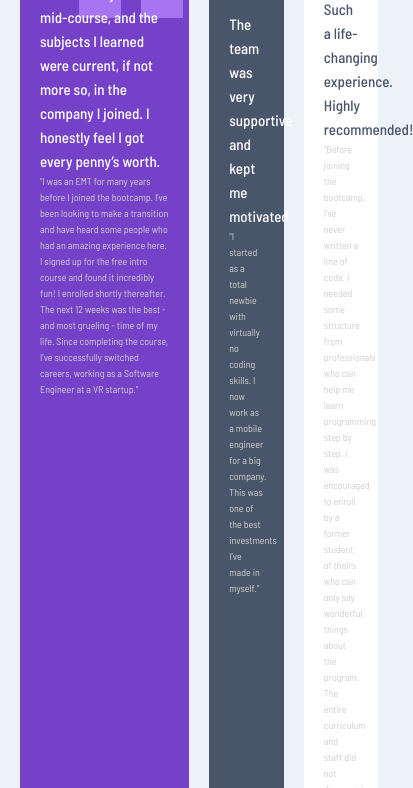
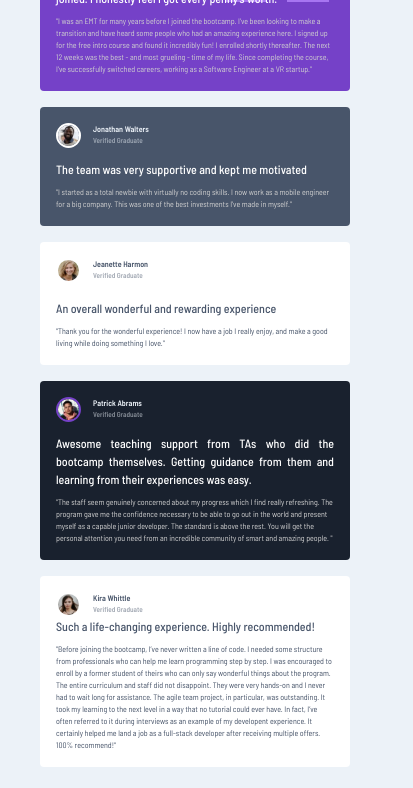
Before and after one commit to Denniman/testimonial-grid-challenge, a website: page index.html in a window 390 px wide. Shown: the part 124-912 px from the top of the page, 413 px wide, since content can reach past the window. Drawn offline with Linux system fonts and the light colour scheme.

Commit message:
mobile responsive

```diff
--- a/index.html
+++ b/index.html
@@ -8,7 +8,9 @@
     <link rel="stylesheet" href="./css/style.css">
     <title>Frontendmentor | Testimonial Grid Challenge</title>
 </head>
-<body class="container">
+<body>
+
+    <main class="container">
 
         <section class="card daniel">
 
@@ -21,11 +23,12 @@
             </header>
 
 
-        <p class="paragraph-primary">
+            <p class="paragraph-primary mb">
                 I received a job offer mid-course, and the subjects I learned were current, if not more so,
                 in the company I joined. I honestly feel I got every penny’s worth.
             </p>
 
+            <blockquote>
                 <p class="paragraph-secondary">
                     &quot;I was an EMT for many years before I joined the bootcamp. I’ve been looking to make a
                     transition and have heard some people who had an amazing experience here. I signed up
@@ -33,6 +36,7 @@
                     The next 12 weeks was the best - and most grueling - time of my life. Since completing
                     the course, I’ve successfully switched careers, working as a Software Engineer at a VR startup.&quot;
                 </p>
+            </blockquote>
 
         </section>
 
@@ -45,14 +49,16 @@
                 </div>
             </header>
 
-        <p class="paragraph-primary">
+            <p class="paragraph-primary mb">
                 The team was very supportive and kept me motivated
             </p>
 
+            <blockquote>
                 <p class="paragraph-secondary">
                     &quot;I started as a total newbie with virtually no coding skills. I now work as a mobile engineer
                     for a big company. This was one of the best investments I’ve made in myself.&quot;
                 </p>
+            </blockquote>
 
         </section>
 
@@ -62,18 +68,20 @@
 
             <div class="header__headings">
                 <h1 class="heading-primary--greydark header__headings--main">Jeanette Harmon</h1>
-            <h3 class="heading-tertiary header__headings--sub">Verified Graduate</h3>
+                <h3 class="heading-tertiary--greydark header__headings--sub">Verified Graduate</h3>
             </div>
         </header>
 
-    <p class="paragraph-primary--dark">
+        <p class="paragraph-primary--dark mb mt">
             An overall wonderful and rewarding experience
         </p>
 
-    <p class="paragraph-secondary">
+        <blockquote>
+            <p class="paragraph-secondary--dark">
                 &quot;Thank you for the wonderful experience! I now have a job I really enjoy, and make a good living
                 while doing something I love.&quot;
             </p>
+        </blockquote>
       </section>
 
       <section class="card patrick">
@@ -81,7 +89,7 @@
               <img src="./images/image-patrick.jpg" alt="patrick image" class="img img-4">
 
               <div class="header__headings">
-            <h1 class="heading-primary header__headings--main">Patrick Abrams</h1>
+                <h1 class="heading-primary header__primary--violet">Patrick Abrams</h1>
                 <h3 class="heading-tertiary header__headings--sub">Verified Graduate</h3>
             </div>
           </header>
@@ -91,12 +99,14 @@
             learning from their experiences was easy.
           </p>
 
+          <blockquote>
               <p class="paragraph-secondary">
                   &quot;The staff seem genuinely concerned about my progress which I find really refreshing. The program
                   gave me the confidence necessary to be able to go out in the world and present myself as a capable
                   junior developer. The standard is above the rest. You will get the personal attention you need from
                   an incredible community of smart and amazing people. &quot;
               </p>
+          </blockquote>
 
       </section>
 
@@ -106,16 +116,17 @@
 
              <div class="header__headings">
                 <h1 class="heading-primary--greydark header__headings--main">Kira Whittle</h1>
-            <h3 class="heading-tertiary header__headings--sub">Verified Graduate</h3>
+                <h3 class="heading-tertiary--greydark header__headings--sub">Verified Graduate</h3>
             </div>
 
          </header>
 
-     <p class="paragraph-primary--dark">
+         <p class="paragraph-primary--dark mb">
             Such a life-changing experience. Highly recommended!
         </p>
 
-    <p class="paragraph-secondary">
+        <blockquote>
+            <p class="paragraph-secondary--dark">
                 &quot;Before joining the bootcamp, I’ve never written a line of code. I needed some structure from
                 professionals who can help me learn programming step by step. I was encouraged to enroll by a former
                 student of theirs who can only say wonderful things about the program. The entire curriculum and staff
@@ -125,14 +136,20 @@
                 experience. It certainly helped me land a job as a full-stack developer after receiving multiple offers.
                 100% recommend!&quot;
             </p>
+        </blockquote>
 
      </section>
 
+    </main>
 
 
-  <div class="attribution">
+
+
+  <footer class="footer attribution">
+      <p>
         Challenge by <a href="https://www.frontendmentor.io?ref=challenge" target="_blank">Frontend Mentor</a>.
         Coded by <a href="https://github.com/denniman">Dennis Terna</a>.
-  </div>
+      </p>
+  </footer>
 </body>
 </html>
--- a/sass/_base.scss
+++ b/sass/_base.scss
@@ -8,6 +8,7 @@ $light-greyish-blue: hsl(210, 46%, 95%);
 
 // RESPONSIVE BREAKPOINTS
 $bp-large: 90em;
+$bp-medium: 62.3em;
 $bp-small: 23.4em;
 
 *,
@@ -22,13 +23,13 @@ html {
     box-sizing: border-box;
     font-size: 62.5%;
 
-    // @media only screen and (max-width: $bp-largest) {
-    //     font-size: 50%; //8px/16px = 50%; 1rem = 8px
-    // }
+    @media only screen and (max-width: $bp-medium) {
+        font-size: 50%; //8px/16px = 50%; 1rem = 8px
+    }
 }
 
 body {
-    line-height: 1.6;
+    line-height: 1.5;
     font-weight: 400;
     font-family: 'Barlow Semi Condensed', sans-serif;
     background-color: $bg-color;
@@ -38,6 +39,21 @@ body {
     margin: 4rem auto;
     display: grid;
     grid-template-columns: 1fr repeat(8, 7vw) 1fr;
-    grid-template-rows: repeat(3, min-content);
+    grid-template-columns: 1fr repeat(4, 7vw) repeat(4, 6vw) 1fr;
+    // grid-template-columns: 1fr repeat(auto-fit, minmax(6rem, 7vw)) 1fr;
+
+    grid-template-rows: repeat(2, max-content) min-content;
     gap: 2rem;
+
+
+    @media only screen and (max-width: $bp-medium) {
+        display: flex;
+        flex-direction: column;
+        margin: 3rem 5rem 3rem 5rem;
+    }
+
+    @media only screen and (max-width: $bp-small) {
+        margin: 3rem 3rem 0 3rem;
+    }
+
 }
--- a/sass/_components.scss
+++ b/sass/_components.scss
@@ -1,6 +1,7 @@
 .card {
     border-radius: .5rem;
-    padding: 2rem 2rem;
+    padding: 2rem 2rem 2rem;
+    // padding: 5rem 2rem;
 }
 .daniel {
     background-image: url(../images/bg-pattern-quotation.svg);
@@ -33,7 +34,7 @@
     grid-row: 2/3;
 }
 
-.attribution {
+.footer {
     text-align: center;
     grid-column: 4/8;
     grid-row: 3/ -1;
--- a/sass/_header.scss
+++ b/sass/_header.scss
@@ -10,19 +10,27 @@
 }
 
 .img {
-    width: 10%;
+    width: 25px;
+    height: 25px;
     border-radius: 50rem;
+}
+
+.img-1 {
+    border: 2px solid $moderate-violet;
+}
+
+.img-2 {
     border: 2px solid #fff;
 }
 
-.img-2 {
-    width: 20%;
+.img-3 {
+    border: 2px solid #fff;
 }
 
-.img-3 {
-    width: 25%;
+.img-4 {
+    border: 2px solid $moderate-violet;
 }
 
 .img-5 {
-    width: 25%;
+    border: 2px solid #fff;
 }
--- a/sass/_typography.scss
+++ b/sass/_typography.scss
@@ -9,8 +9,15 @@
 }
 
 .heading-tertiary {
-    color: $light-grey;
+    color: $light-greyish-blue;
+    opacity: 50%;
     font-size: .9rem;
+
+    &--greydark{
+        color: $dark-grey-blue;
+        opacity: 50%;
+        font-size: .9rem;
+    }
 }
 
 .paragraph-primary {
@@ -30,8 +37,16 @@
     color: $light-grey;
 }
 
+.paragraph-secondary--dark {
+    color: $dark-grey-blue;;
+}
+
 .mb {
-    margin-bottom: 1.5rem;
+    margin-bottom: 1rem;
+}
+
+.mt {
+    margin-top: 2rem;
 }
 
 .tl {
```
Also changed, not shown: css/style.css. Lines whose indentation alone changed are shown as unchanged.
